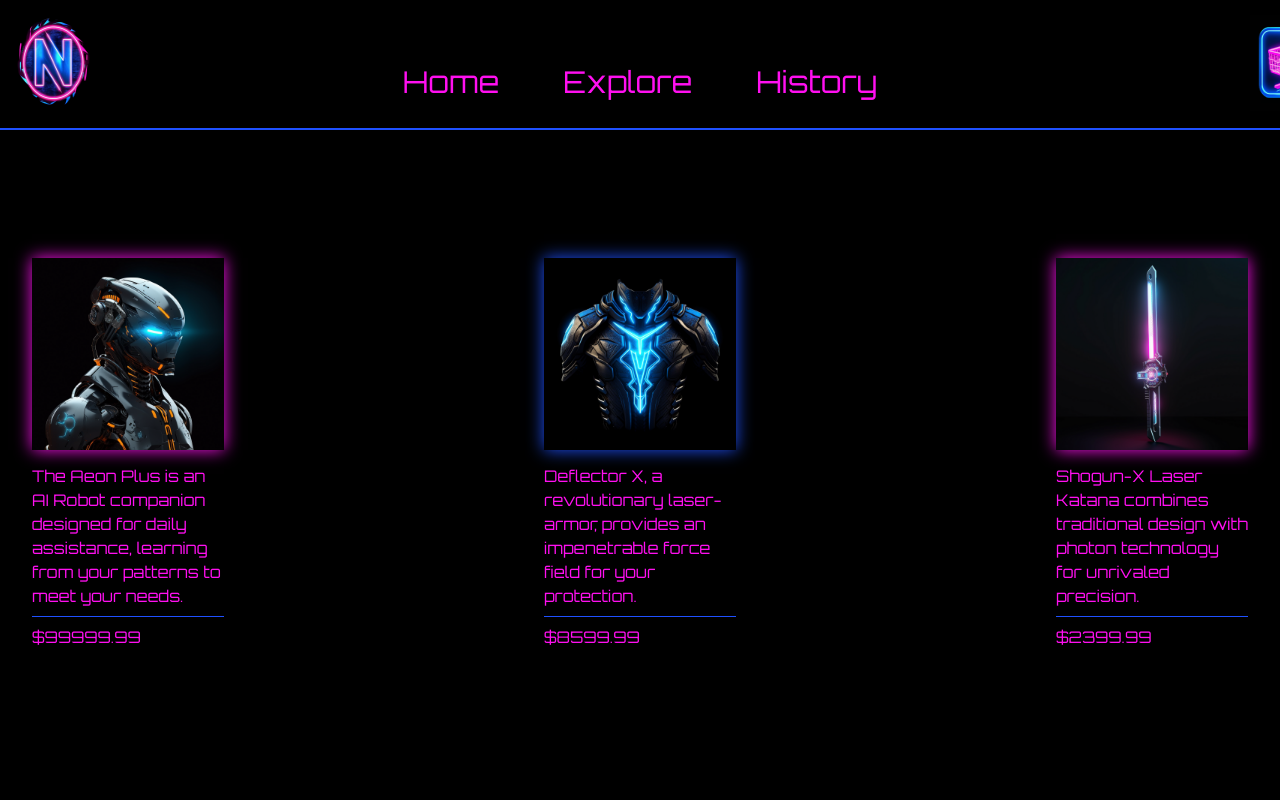
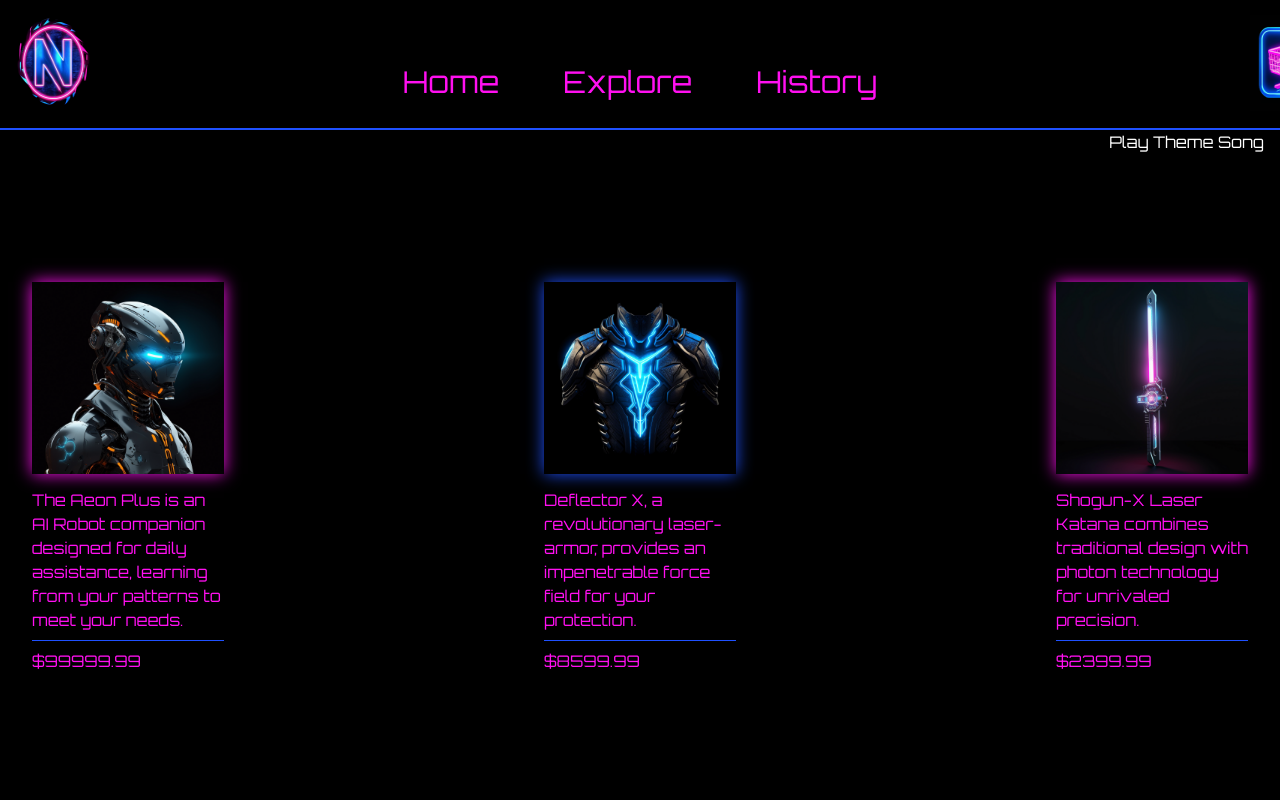
Before and after one commit to OblivionNoirV2/NeonNights, a React (Create React App) app: page / in a window 1280 px wide. Shown: the top 800 px of the page. Built offline with nearby package versions, Linux system fonts and the light colour scheme.

Commit message:
add awesome theme song

```diff
--- a/src/App.tsx
+++ b/src/App.tsx
@@ -1,6 +1,6 @@
 import React from 'react';
 import logo from './logo.svg';
-import { useState, useEffect, useContext } from 'react';
+import { useState, useRef, useEffect, useContext } from 'react';
 import './Sparkles.css';
 import { Link, Routes, Route } from 'react-router-dom';
 import Checkout from './Checkout';
@@ -11,6 +11,7 @@ import ProductPage from './ProductPage';
 import { CartContext } from './Context';
 //Want big night, synthy, future club vibes. Dark
 import ne from './assets/Neon Underground.wav';
+
 //do a cool gradient thing
 //clicking on logo will act as home button
 
@@ -76,7 +77,7 @@ const ReallyCoolScrollingText = () => {
     </div>
   );
 };
-//acting a bit weird
+
 const SiteLogo = () => {
   return (
     <section className='w-1/12 h-1/12'>
@@ -119,33 +120,42 @@ const Navbar = () => {
 
 function App() {
   const [isThemeSongOn, setIsThemeSongOn] = useState(false);
-  const [NE, setNE] = useState(new Audio(ne));
+  const NE = useRef(new Audio(ne)); //Wrapping your audio object in a useRef hook
+
+  useEffect(() => {
+    NE.current.loop = true; //Setting the looping property only once, when the audio object is created
+  }, []); //Empty dependency array ensures this effect runs only on initial render
+
   const VolButton: React.FC = () => {
     return (
       <div className='w-full flex justify-end'>
-        <button onClick={() => toggleThemeSong}
+        <button onClick={toggleThemeSong}
           className='text-white mr-4'>
-          click me
+          {isThemeSongOn ?
+            'Pause Theme Song' : 'Play Theme Song'}
         </button>
       </div>
     )
   }
 
-
   function toggleThemeSong() {
+    console.log("toggleThemeSong called");
     if (isThemeSongOn) {
-      NE.pause();
+      NE.current.pause();
       setIsThemeSongOn(false);
     }
     else {
-      NE.play();
+      NE.current.play();
       setIsThemeSongOn(true);
     }
   }
   return (
     <>
       <Navbar />
-
+      <VolButton />
+      <audio>
+        <source src='./assets/Neon Underground.wav' />
+      </audio>
       <Routes>
         <Route path='/History' element={<History />} />
         <Route path='/Checkout' element={<Checkout />} />
```
